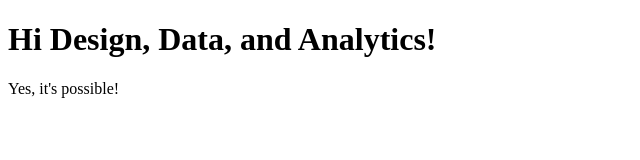
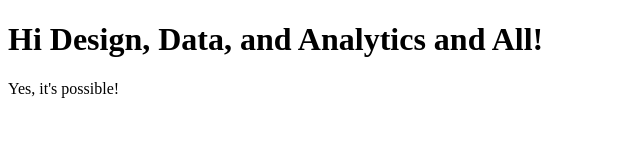
Before and after one commit to ivanduka/test-github-pages, a plain HTML site: page index.html in a window 1280 px wide. Shown: the whole page, without its empty margins (0-640 px from the left). Drawn offline with Linux system fonts and the light colour scheme.

Commit message:
Update index.html

```diff
--- a/index.html
+++ b/index.html
@@ -7,7 +7,7 @@
     <title>Super Website</title>
 </head>
 <body>
-    <h1>Hi Design, Data, and Analytics!</h1>
+    <h1>Hi Design, Data, and Analytics and All!</h1>
     <p>Yes, it's possible!</p>
 </body>
 </html>
```
